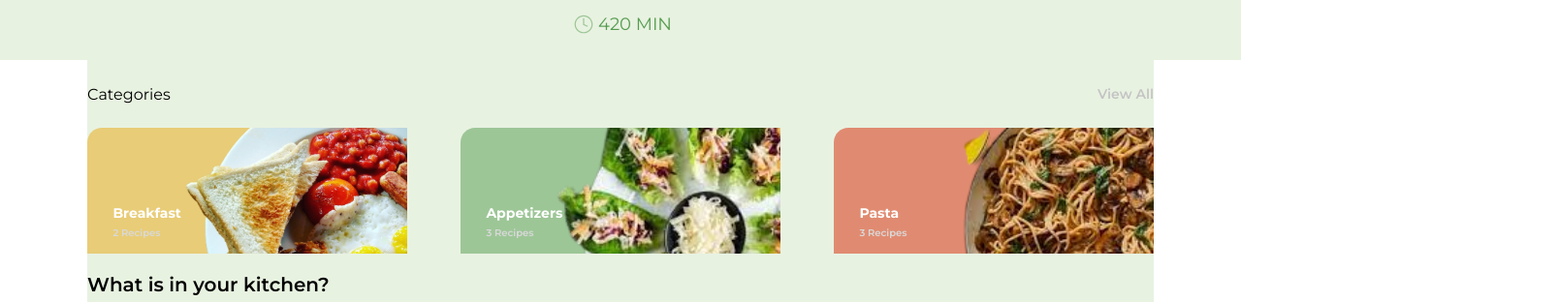
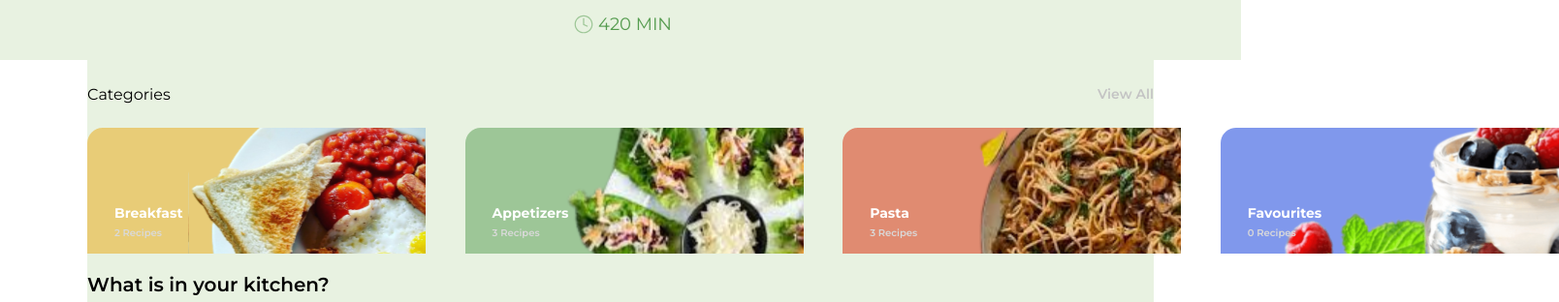
Before and after one commit to mitjasha/avocado, a React (Create React App) app: page / in a window 1280 px wide. Shown: the part 960-1272 px from the top of the page at 97% size, 1608 px wide, since content can reach past the window. Built offline with nearby package versions, Linux system fonts and the light colour scheme.

Commit message:
fix: add scroll and favourite category

```diff
--- a/src/pages/CategoriesRecipesScreen/CategoriesRecipesScreen.tsx
+++ b/src/pages/CategoriesRecipesScreen/CategoriesRecipesScreen.tsx
@@ -23,7 +23,6 @@ const CategoriesRecipesScreen: React.FC = () => {
             <li className="categories__header__li">Recent</li>
             <li className="categories__header__li">Veg</li>
             <li className="categories__header__li">Quick</li>
-            <div className="categories__header__menu" />
           </ul>
         </div>
       </header>
--- a/src/pages/RecipesScreen/RecipesScreen.scss
+++ b/src/pages/RecipesScreen/RecipesScreen.scss
@@ -41,13 +41,19 @@
     width: 100%;
     height: 130px;
     margin: 0px;
-    display: flex;
-    flex-direction: row;
-    justify-content: space-between;
+
+    &__1 {
+        overflow-x: auto;
+        width: 138%;
+        height: 100%;
+        display: flex;
+        flex-direction: row;
+        justify-content: space-between;
+    }
 }
 
 .category {
-    width: 30%;
+    width: 23%;
     height: 100%;
     background-repeat: no-repeat;
     background-size: cover;
@@ -79,6 +85,10 @@
 
     &__pasta {
         background-image: url("../../assets/svg/pasta_category.svg");
+    }
+
+    &__favourites {
+        background-image: url("../../assets/svg/fav_category.svg");
     }
 }
 
--- a/src/pages/RecipesScreen/RecipesScreen.tsx
+++ b/src/pages/RecipesScreen/RecipesScreen.tsx
@@ -11,6 +11,7 @@ const RecipesScreen: React.FC = () => {
         <span className="main__header__container__view">View All</span>
       </div>
       <div className="categories__container">
+        <div className="categories__container__1">
           <div className="category category__breakfast">
             <h3 className="category__h3">Breakfast</h3>
             <span className="category__span">
@@ -38,6 +39,11 @@ const RecipesScreen: React.FC = () => {
               Recipes
             </span>
           </div>
+          <div className="category category__favourites">
+            <h3 className="category__h3">Favourites</h3>
+            <span className="category__span">0 Recipes</span>
+          </div>
+        </div>
       </div>
       <h1 className="recipes__screen__h1">What is in your kitchen?</h1>
       <h3 className="recipes__screen__h3">Enter some ingredient</h3>
```
Also changed, not shown: src/assets/svg/fav_category.svg (added). Lines whose indentation alone changed are shown as unchanged.
